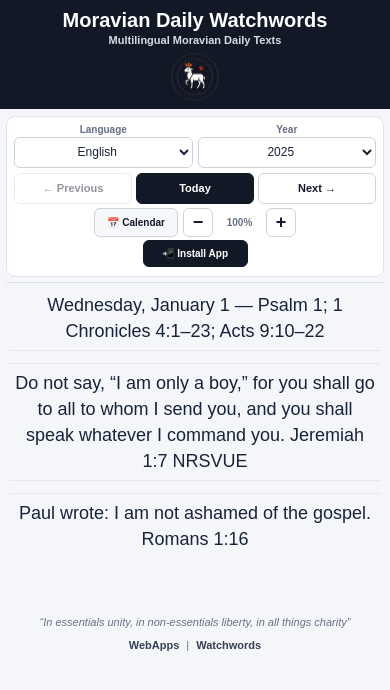
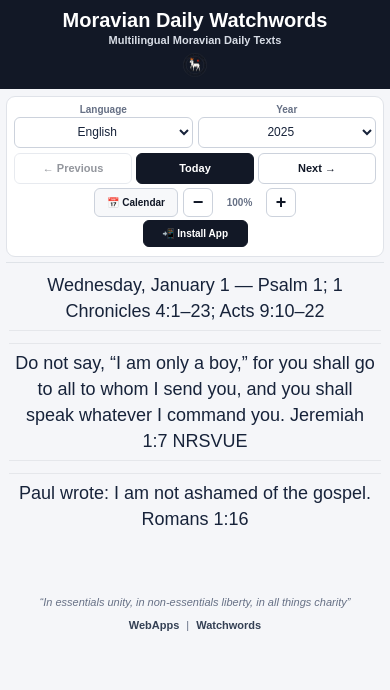
Before and after one commit to ebenezergangmei/moravianDW, a plain HTML site: page index.html in a window 390 px wide. Drawn offline with Linux system fonts and the light colour scheme.

Commit message:
Adjust header logo size in style.css
Updated header logo dimensions for different screen sizes.

```diff
--- a/style.css
+++ b/style.css
@@ -47,11 +47,8 @@
 }
 
 .header-logo {
-  display: block;
-  width: 30px;
-  height: 30px;
-  margin: 8px auto 0;
-  object-fit: contain;
+  width: 36px;
+  height: 36px;
 }
 
 .container {
@@ -387,8 +384,8 @@
   }
 
   .header-logo {
-    width: 48px;
-    height: 48px;
+    width: 24px;
+    height: 24px;
     margin-top: 5px;
   }
 
```
